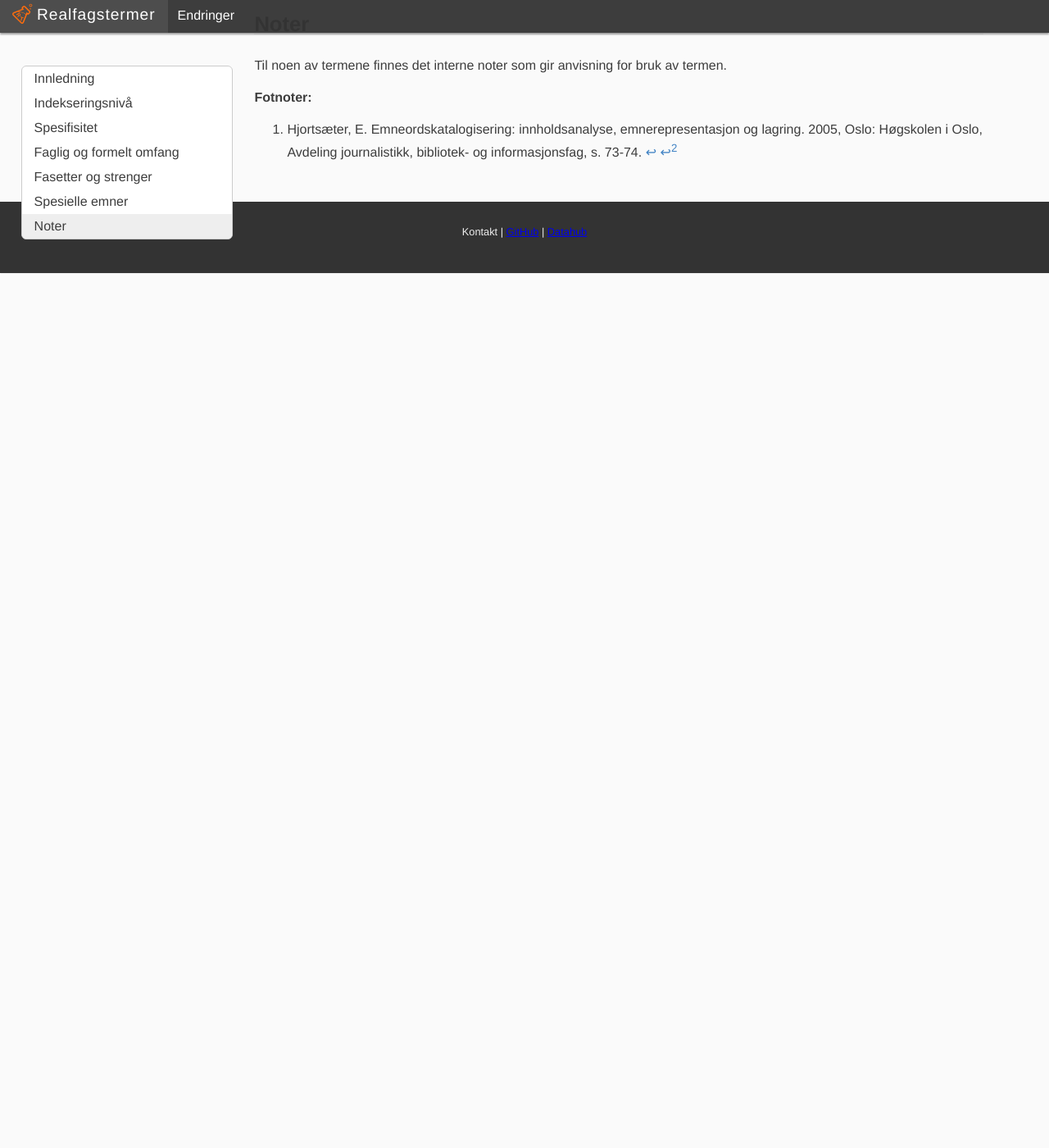
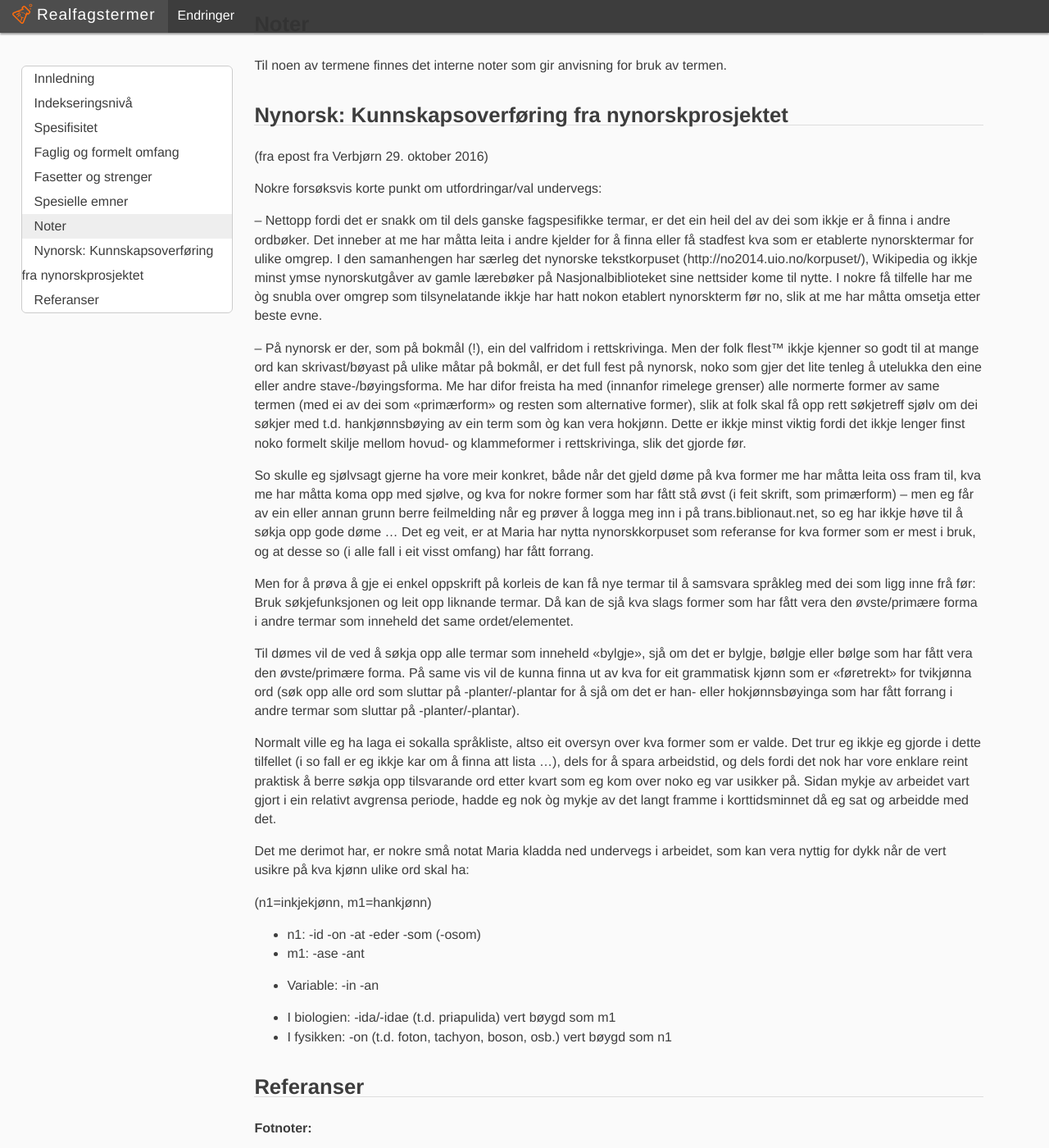
Before and after one commit to realfagstermer/realfagstermer.github.io, a Jekyll site: the page built from retningslinjer.md, in a window 1280 px wide and 1400 px high, scrolled down 6856 px. Shown: the whole window at 82% size. Built offline with Jekyll 4.4.1, drawn with Linux system fonts in a browser that asks for light colours; nearby versions of some CDN libraries; emoji names are drawn with the system emoji font; library files that are not in the unit come from our copies; before the commit the page ends 7751 px from its top, so only the background shows below that; some of the changed text lies outside the part shown.

Commit message:
Update retningslinjer.md

```diff
--- a/retningslinjer.md
+++ b/retningslinjer.md
@@ -334,7 +334,37 @@ i tillegg til emneterm for kildespråk. Term for målspråk registreres som unde
 Til noen av termene finnes det interne noter som gir
 anvisning for bruk av termen.
 
+## Nynorsk: Kunnskapsoverføring fra nynorskprosjektet
 
+(fra epost fra Verbjørn 29. oktober 2016)
+
+Nokre forsøksvis korte punkt om utfordringar/val undervegs:
+
+– Nettopp fordi det er snakk om til dels ganske fagspesifikke termar, er det ein heil del av dei som ikkje er å finna i andre ordbøker. Det inneber at me har måtta leita i andre kjelder for å finna eller få stadfest kva som er etablerte nynorsktermar for ulike omgrep. I den samanhengen har særleg det nynorske tekstkorpuset (http://no2014.uio.no/korpuset/), Wikipedia og ikkje minst ymse nynorskutgåver av gamle lærebøker på Nasjonalbiblioteket sine nettsider kome til nytte. I nokre få tilfelle har me òg snubla over omgrep som tilsynelatande ikkje har hatt nokon etablert nynorskterm før no, slik at me har måtta omsetja etter beste evne.
+
+– På nynorsk er der, som på bokmål (!), ein del valfridom i rettskrivinga. Men der folk flest™ ikkje kjenner so godt til at mange ord kan skrivast/bøyast på ulike måtar på bokmål, er det full fest på nynorsk, noko som gjer det lite tenleg å utelukka den eine eller andre stave-/bøyingsforma. Me har difor freista ha med (innanfor rimelege grenser) alle normerte former av same termen (med ei av dei som «primærform» og resten som alternative former), slik at folk skal få opp rett søkjetreff sjølv om dei søkjer med t.d. hankjønnsbøying av ein term som òg kan vera hokjønn. Dette er ikkje minst viktig fordi det ikkje lenger finst noko formelt skilje mellom hovud- og klammeformer i rettskrivinga, slik det gjorde før.
+
+So skulle eg sjølvsagt gjerne ha vore meir konkret, både når det gjeld døme på kva former me har måtta leita oss fram til, kva me har måtta koma opp med sjølve, og kva for nokre former som har fått stå øvst (i feit skrift, som primærform) – men eg får av ein eller annan grunn berre feilmelding når eg prøver å logga meg inn i på trans.biblionaut.net, so eg har ikkje høve til å søkja opp gode døme … Det eg veit, er at Maria har nytta nynorskkorpuset som referanse for kva former som er mest i bruk, og at desse so (i alle fall i eit visst omfang) har fått forrang.
+
+Men for å prøva å gje ei enkel oppskrift på korleis de kan få nye termar til å samsvara språkleg med dei som ligg inne frå før: Bruk søkjefunksjonen og leit opp liknande termar. Då kan de sjå kva slags former som har fått vera den øvste/primære forma i andre termar som inneheld det same ordet/elementet.
+
+Til dømes vil de ved å søkja opp alle termar som inneheld «bylgje», sjå om det er bylgje, bølgje eller bølge som har fått vera den øvste/primære forma. På same vis vil de kunna finna ut av kva for eit grammatisk kjønn som er «føretrekt» for tvikjønna ord (søk opp alle ord som sluttar på -planter/-plantar for å sjå om det er han- eller hokjønnsbøyinga som har fått forrang i andre termar som sluttar på -planter/-plantar).
+
+Normalt ville eg ha laga ei sokalla språkliste, altso eit oversyn over kva former som er valde. Det trur eg ikkje eg gjorde i dette tilfellet (i so fall er eg ikkje kar om å finna att lista …), dels for å spara arbeidstid, og dels fordi det nok har vore enklare reint praktisk å berre søkja opp tilsvarande ord etter kvart som eg kom over noko eg var usikker på. Sidan mykje av arbeidet vart gjort i ein relativt avgrensa periode, hadde eg nok òg mykje av det langt framme i korttidsminnet då eg sat og arbeidde med det.
+
+Det me derimot har, er nokre små notat Maria kladda ned undervegs i arbeidet, som kan vera nyttig for dykk når de vert usikre på kva kjønn ulike ord skal ha:
+
+(n1=inkjekjønn, m1=hankjønn)
+
+* n1: -id -on -at -eder -som (-osom)
+* m1: -ase -ant
+* Variable: -in -an
+
+* I biologien: -ida/-idae (t.d. priapulida) vert bøygd som m1
+* I fysikken: -on (t.d. foton, tachyon, boson, osb.) vert bøygd som n1
+
+
+## Referanser
 **Fotnoter:**
 
 [^1]: Hjortsæter, E. Emneordskatalogisering: innholdsanalyse, emnerepresentasjon og lagring. 2005, Oslo: Høgskolen i Oslo, Avdeling journalistikk, bibliotek- og informasjonsfag, s. 73-74.
```
Also changed, not shown: other parts of retningslinjer.md (+1 -1 lines).
